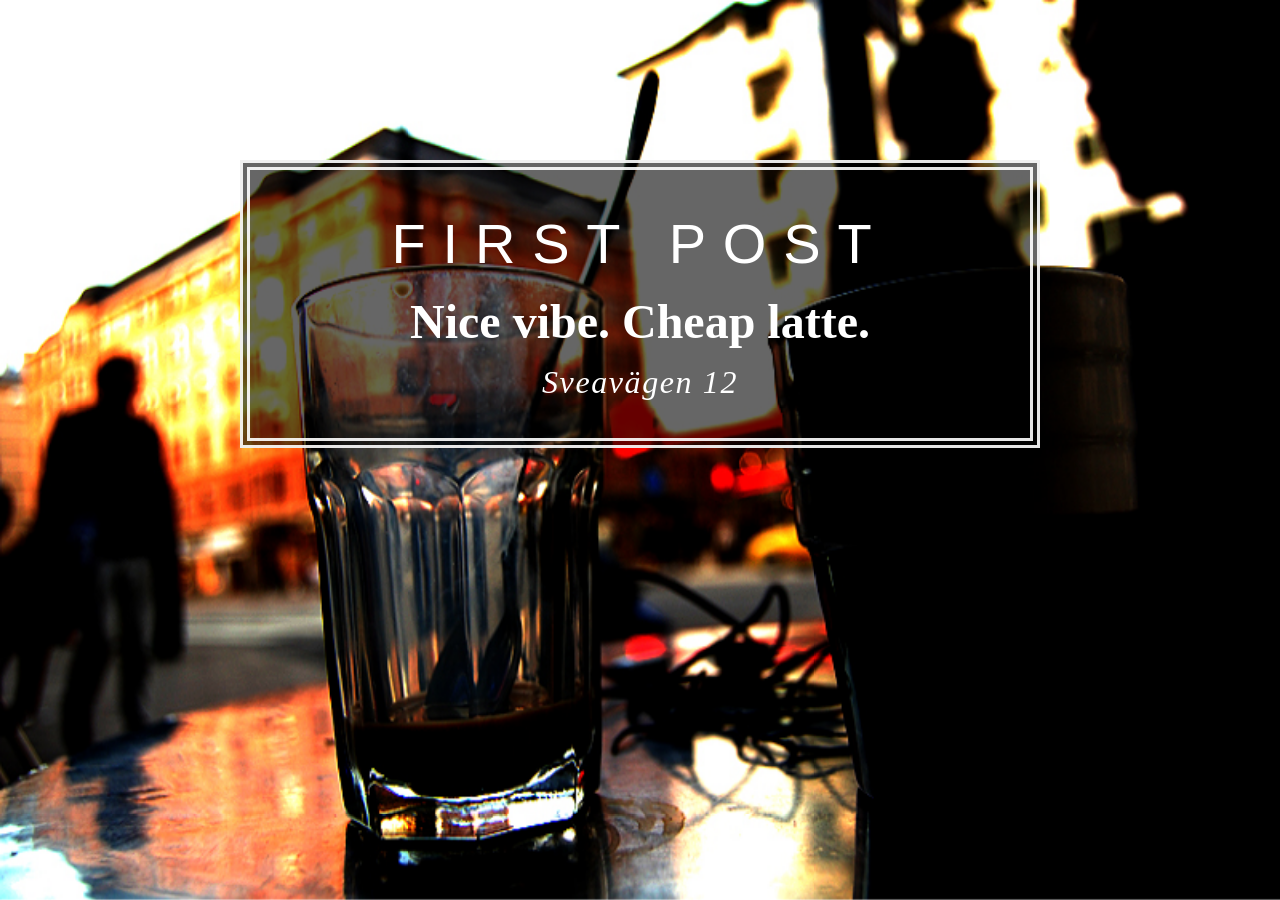
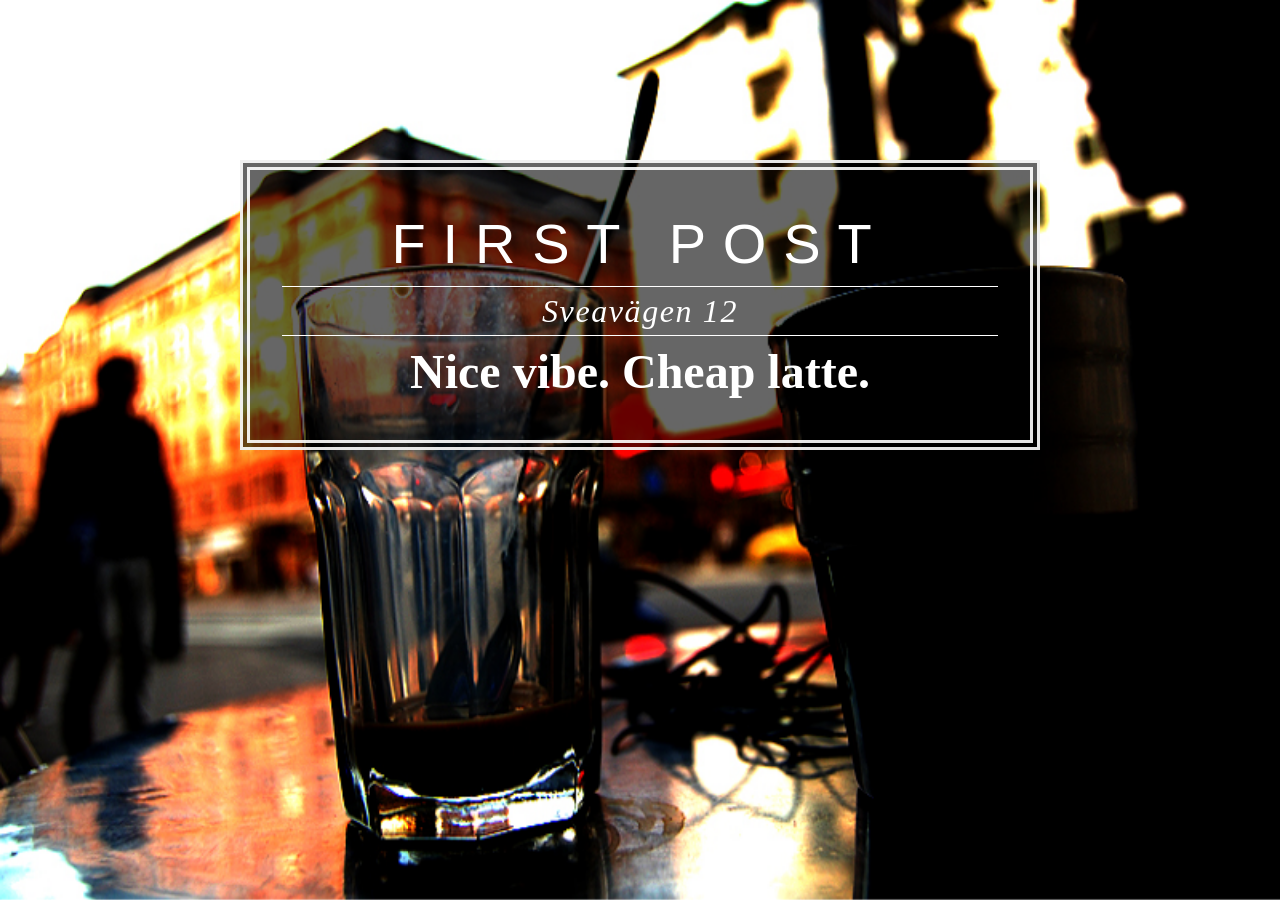
Before and after one commit to marcobarbosa/fik, a Jekyll site: the page built from index.html, in a window 1280 px wide. Built offline with Jekyll 4.4.1, drawn with Linux system fonts in a browser that asks for light colours; Markdown is read by kramdown in place of the engine named in the settings.

Commit message:
More semantic markup

```diff
--- a/_includes/post.html
+++ b/_includes/post.html
@@ -1,7 +1,9 @@
-<div class="post-info">
-    <h1>{{ post.title }}</h1>
-    <h2>{{ post.description }}</h2>
-    <h3>{{ post.address }}</h3>
+<div class="post-info fadeInDown vcard">
+    <h1 class="fn">{{ post.title }}</h1>
+    <div class="adr">
+        <span class="street-address">{{ post.address }}</span>
+    </div>
+    <p class="note">{{ post.description }}</p>
 </div>
 
 <div class="post-content">
--- a/_layouts/default.html
+++ b/_layouts/default.html
@@ -11,7 +11,9 @@
         <meta name="viewport" content="width=device-width">
 
         <link rel="stylesheet" href="styles/main.css">
-        <!--<script src="scripts/vendor/modernizr.min.js"></script>-->
+
+        <script src="scripts/vendor/modernizr.min.js"></script>
+
         <script type="text/javascript">
           WebFontConfig = {
             google: { families: [ 'Old+Standard+TT:400,700,400italic:latin', 'Oswald:300:latin' ] }
--- a/styles/main.css
+++ b/styles/main.css
@@ -14,13 +14,19 @@
     text-transform: uppercase;
 }
 
-h2 {
-    font: 700 3em/1.5 'Old Standard TT', serif;
+.adr {
+    border-top: 1px solid #fff;
+    border-bottom: 1px solid #fff;
+    width: 100%;
 }
 
-h3 {
+.street-address {
     font: italic 400 2em/1.5 'Old Standard TT', serif;
     letter-spacing: 0.05em;
+}
+
+.note {
+    font: 700 3em/1.5 'Old Standard TT', serif;
 }
 
 .post-info {
@@ -64,3 +70,83 @@
         margin-left: -512px;   /* 50% */
     }
 }}
+
+
+
+/*
+Animate.css - http://daneden.me/animate
+LICENSED UNDER THE  MIT LICENSE (MIT)
+
+Copyright (c) 2012 Dan Eden
+
+Permission is hereby granted, free of charge, to any person obtaining a copy of this software and associated documentation files (the "Software"), to deal in the Software without restriction, including without limitation the rights to use, copy, modify, merge, publish, distribute, sublicense, and/or sell copies of the Software, and to permit persons to whom the Software is furnished to do so, subject to the following conditions:
+
+The above copyright notice and this permission notice shall be included in all copies or substantial portions of the Software.
+
+THE SOFTWARE IS PROVIDED "AS IS", WITHOUT WARRANTY OF ANY KIND, EXPRESS OR IMPLIED, INCLUDING BUT NOT LIMITED TO THE WARRANTIES OF MERCHANTABILITY, FITNESS FOR A PARTICULAR PURPOSE AND NONINFRINGEMENT. IN NO EVENT SHALL THE AUTHORS OR COPYRIGHT HOLDERS BE LIABLE FOR ANY CLAIM, DAMAGES OR OTHER LIABILITY, WHETHER IN AN ACTION OF CONTRACT, TORT OR OTHERWISE, ARISING FROM, OUT OF OR IN CONNECTION WITH THE SOFTWARE OR THE USE OR OTHER DEALINGS IN THE SOFTWARE.
+*/
+
+@-webkit-keyframes fadeInDown {
+    0% {
+        opacity: 0;
+        -webkit-transform: translateY(-20px);
+    }
+
+    100% {
+        opacity: 1;
+        -webkit-transform: translateY(0);
+    }
+}
+
+@-moz-keyframes fadeInDown {
+    0% {
+        opacity: 0;
+        -moz-transform: translateY(-20px);
+    }
+
+    100% {
+        opacity: 1;
+        -moz-transform: translateY(0);
+    }
+}
+
+@-o-keyframes fadeInDown {
+    0% {
+        opacity: 0;
+        -ms-transform: translateY(-20px);
+    }
+
+    100% {
+        opacity: 1;
+        -ms-transform: translateY(0);
+    }
+}
+
+@keyframes fadeInDown {
+    0% {
+        opacity: 0;
+        transform: translateY(-20px);
+    }
+
+    100% {
+        opacity: 1;
+        transform: translateY(0);
+    }
+}
+
+.post-info {
+    -webkit-animation-name: fadeInDown;
+    -moz-animation-name: fadeInDown;
+    -o-animation-name: fadeInDown;
+    animation-name: fadeInDown;
+    -webkit-animation-fill-mode: both;
+    -moz-animation-fill-mode: both;
+    -ms-animation-fill-mode: both;
+    -o-animation-fill-mode: both;
+    animation-fill-mode: both;
+    -webkit-animation-duration: 4s;
+    -moz-animation-duration: 4s;
+    -ms-animation-duration: 4s;
+    -o-animation-duration: 4s;
+    animation-duration: 4s;
+}
```
Also changed, not shown: scripts/vendor/modernizr.min.js, 5 other files.
